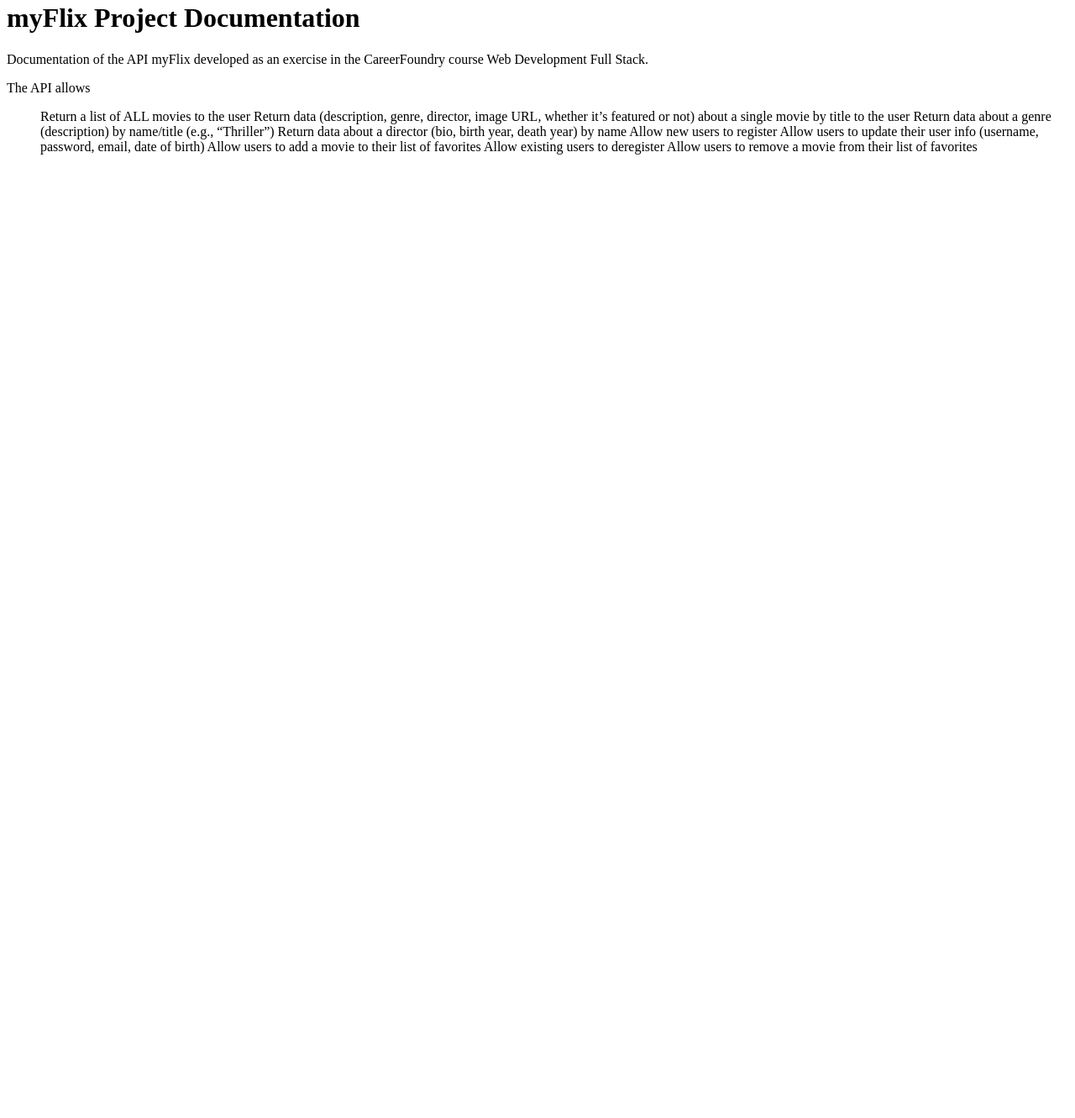
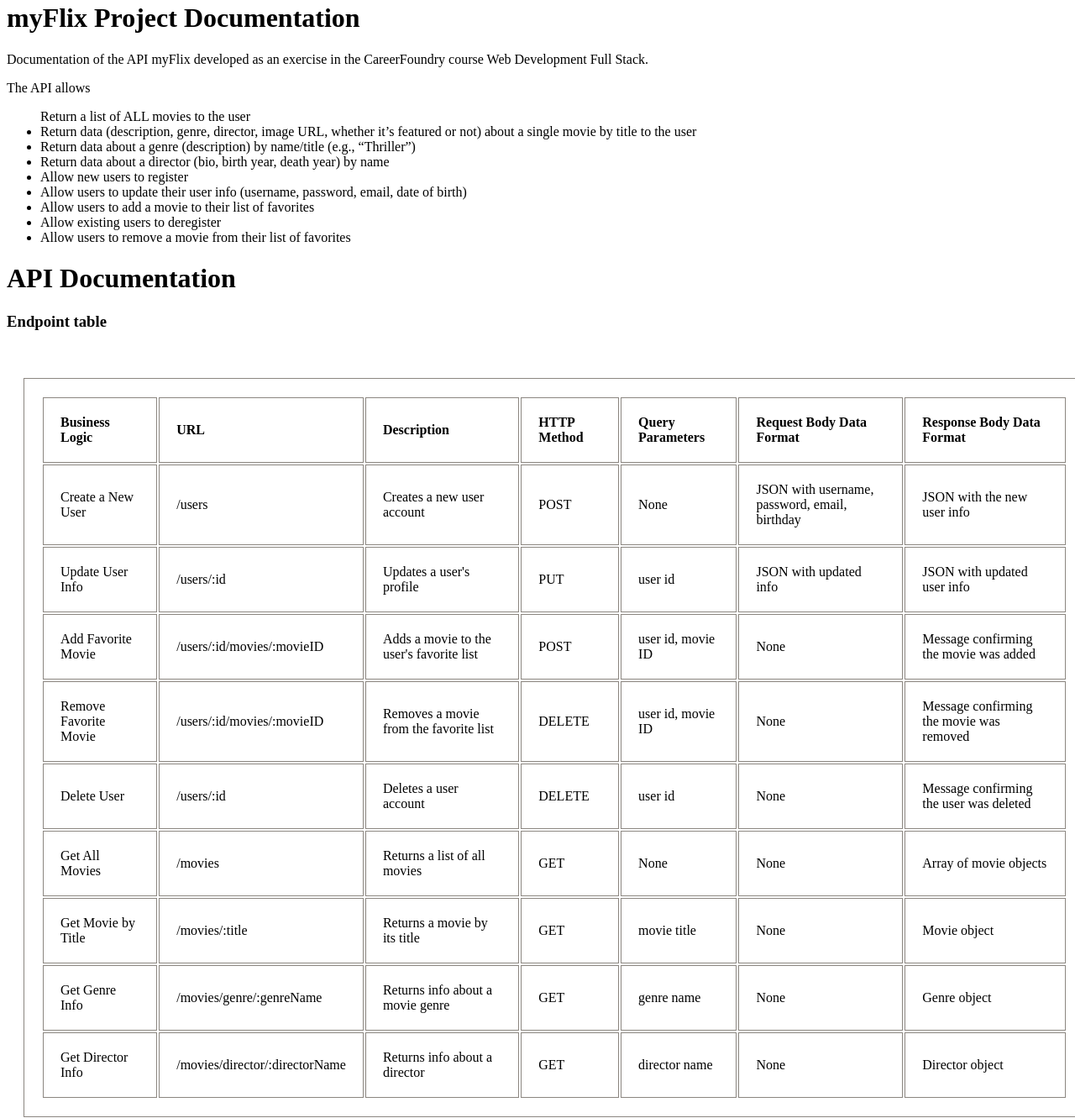
Before and after one commit to Marcin-Marcin-Marcin/movie_api, a website: page public/documentation.html in a window 1280 px wide. Shown: the part 18-1349 px from the top of the page at 84% size. Before the commit the page ends 800 px from the top, so only its background shows below. Drawn offline with Linux system fonts and the light colour scheme.

Commit message:
REST API endpoints and routing
If applied, this commit would have documented the endpoints in documentation.html, added express routes in index.js for the said endpoints, tested the endpoint behaviour.

```diff
--- a/public/documentation.html
+++ b/public/documentation.html
@@ -4,21 +4,152 @@
     <meta charset="utf-8">
     <meta name="viewport" content="width=device-width, initial-scale=1">
     <title>myFlix documentation</title>
+    <style>
+    table {
+       width: 100%;
+       margin: 20px;
+       }
+    table, th, td {
+       border: 1px;
+       border-style: solid;
+       border-color: #8b8680;
+       padding: 20px;
+       text-align: left;
+       }
+    </style>
   </head>
   <body>
     <h1>myFlix Project Documentation</h1>
     <p>Documentation of the API myFlix developed as an exercise in the CareerFoundry course Web Development Full Stack.</p>
     <p>The API allows</p>
     <ul>Return a list of ALL movies to the user
-         Return data (description, genre, director, image URL, whether it’s featured or not) about a
-         single movie by title to the user
-         Return data about a genre (description) by name/title (e.g., “Thriller”)
-         Return data about a director (bio, birth year, death year) by name
-         Allow new users to register
-         Allow users to update their user info (username, password, email, date of birth)
-         Allow users to add a movie to their list of favorites
-         Allow existing users to deregister
-         Allow users to remove a movie from their list of favorites
+         <li>Return data (description, genre, director, image URL, whether it’s featured or not) about a
+         single movie by title to the user</li>
+         <li>Return data about a genre (description) by name/title (e.g., “Thriller”)</li>
+         <li>Return data about a director (bio, birth year, death year) by name</li>
+         <li>Allow new users to register</li>
+         <li>Allow users to update their user info (username, password, email, date of birth)</li>
+         <li>Allow users to add a movie to their list of favorites</li>
+         <li>Allow existing users to deregister</li>
+         <li>Allow users to remove a movie from their list of favorites</li>
     </ul>
+
+    <h1>API Documentation</h1>
+    <h3>Endpoint table</h3>
+    <br>
+    <table>
+  <thead>
+    <tr>
+      <th>Business Logic</th>
+      <th>URL</th>
+      <th>Description</th>
+      <th>HTTP Method</th>
+      <th>Query Parameters</th>
+      <th>Request Body Data Format</th>
+      <th>Response Body Data Format</th>
+    </tr>
+  </thead>
+  <tbody>
+    <!-- Create a new user -->
+    <tr>
+      <td>Create a New User</td>
+      <td>/users</td>
+      <td>Creates a new user account</td>
+      <td>POST</td>
+      <td>None</td>
+      <td>JSON with username, password, email, birthday</td>
+      <td>JSON with the new user info</td>
+    </tr>
+
+    <!-- Update user info -->
+    <tr>
+      <td>Update User Info</td>
+      <td>/users/:id</td>
+      <td>Updates a user's profile</td>
+      <td>PUT</td>
+      <td>user id</td>
+      <td>JSON with updated info</td>
+      <td>JSON with updated user info</td>
+    </tr>
+
+    <!-- Add movie to favorites -->
+    <tr>
+      <td>Add Favorite Movie</td>
+      <td>/users/:id/movies/:movieID</td>
+      <td>Adds a movie to the user's favorite list</td>
+      <td>POST</td>
+      <td>user id, movie ID</td>
+      <td>None</td>
+      <td>Message confirming the movie was added</td>
+    </tr>
+
+    <!-- Remove movie from favorites -->
+    <tr>
+      <td>Remove Favorite Movie</td>
+      <td>/users/:id/movies/:movieID</td>
+      <td>Removes a movie from the favorite list</td>
+      <td>DELETE</td>
+      <td>user id, movie ID</td>
+      <td>None</td>
+      <td>Message confirming the movie was removed</td>
+    </tr>
+
+    <!-- Delete user -->
+    <tr>
+      <td>Delete User</td>
+      <td>/users/:id</td>
+      <td>Deletes a user account</td>
+      <td>DELETE</td>
+      <td>user id</td>
+      <td>None</td>
+      <td>Message confirming the user was deleted</td>
+    </tr>
+
+    <!-- Get all movies -->
+    <tr>
+      <td>Get All Movies</td>
+      <td>/movies</td>
+      <td>Returns a list of all movies</td>
+      <td>GET</td>
+      <td>None</td>
+      <td>None</td>
+      <td>Array of movie objects</td>
+    </tr>
+
+    <!-- Get movie by title -->
+    <tr>
+      <td>Get Movie by Title</td>
+      <td>/movies/:title</td>
+      <td>Returns a movie by its title</td>
+      <td>GET</td>
+      <td>movie title</td>
+      <td>None</td>
+      <td>Movie object</td>
+    </tr>
+
+    <!-- Get genre info -->
+    <tr>
+      <td>Get Genre Info</td>
+      <td>/movies/genre/:genreName</td>
+      <td>Returns info about a movie genre</td>
+      <td>GET</td>
+      <td>genre name</td>
+      <td>None</td>
+      <td>Genre object</td>
+    </tr>
+
+    <!-- Get director info -->
+    <tr>
+      <td>Get Director Info</td>
+      <td>/movies/director/:directorName</td>
+      <td>Returns info about a director</td>
+      <td>GET</td>
+      <td>director name</td>
+      <td>None</td>
+      <td>Director object</td>
+    </tr>
+  </tbody>
+</table>
+
   </body>
 </html>
```
Also changed, not shown: index.js (+41 -0 lines).
